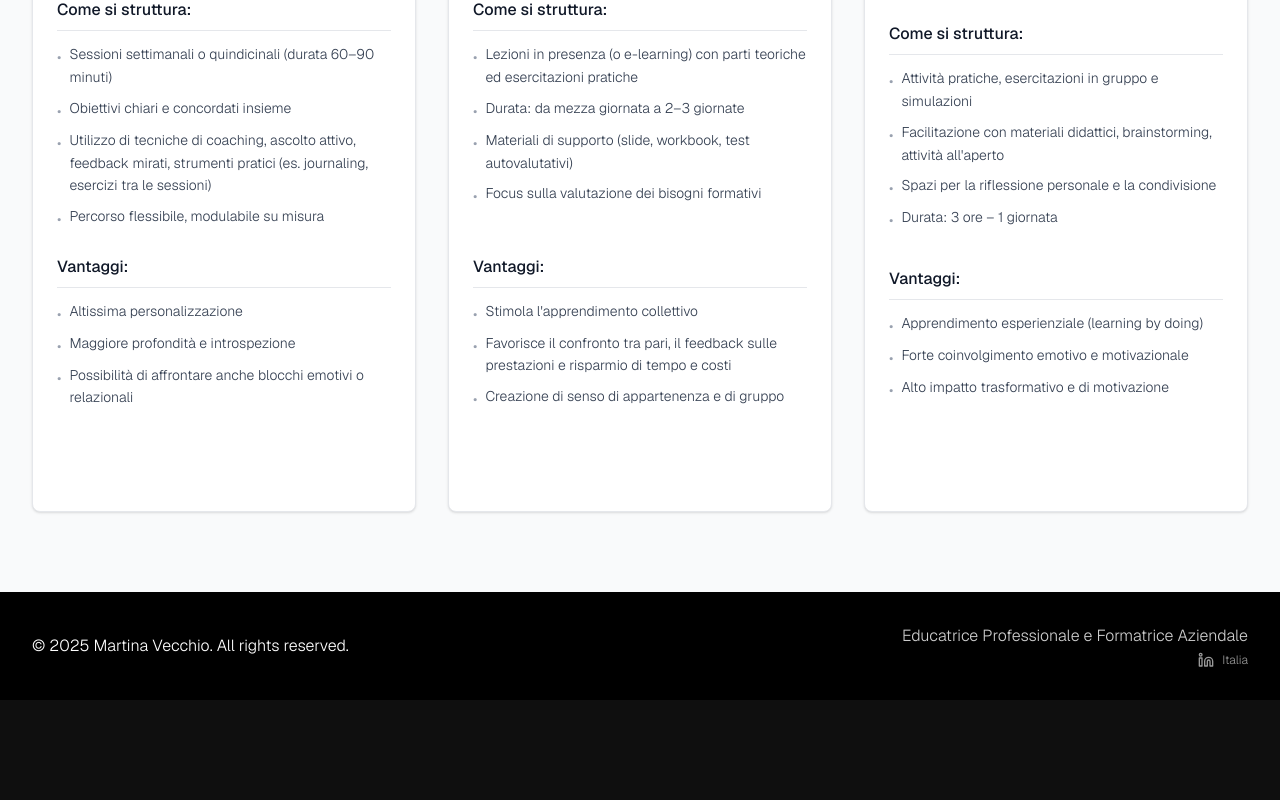
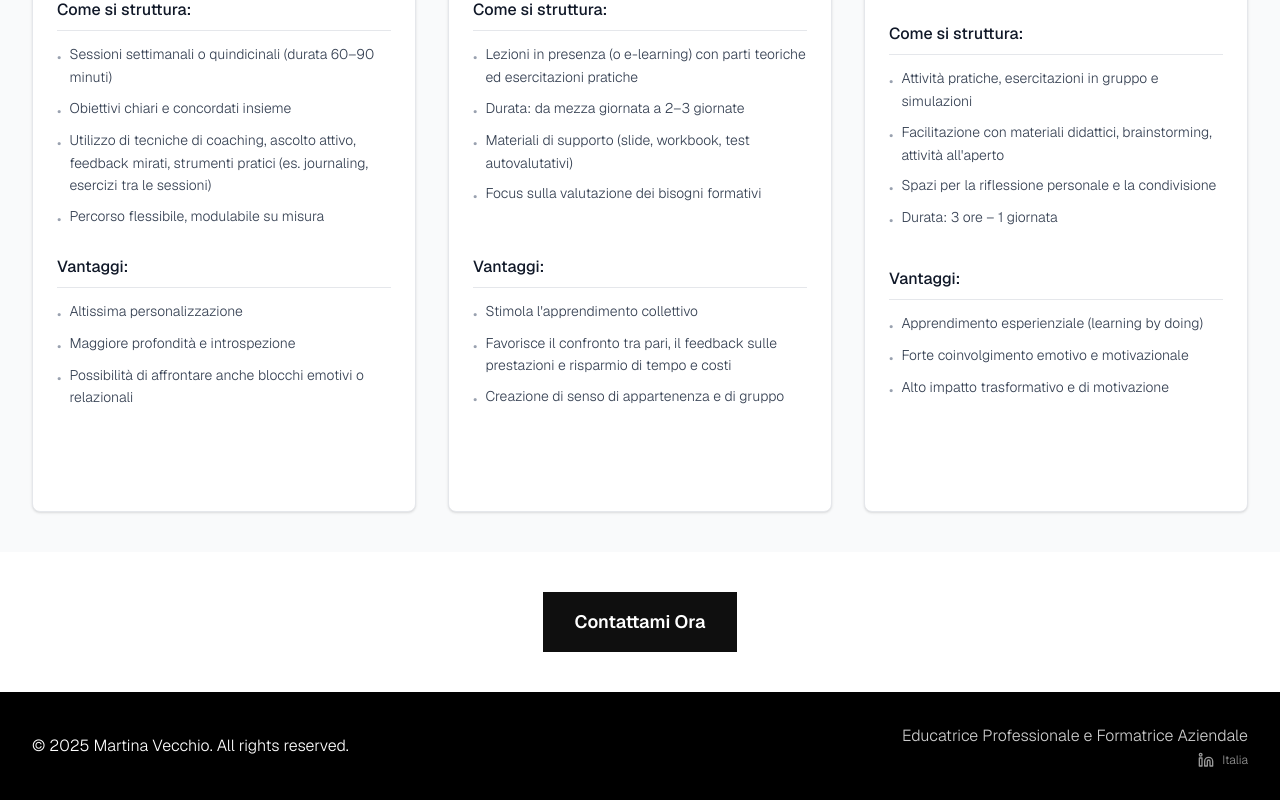
Before and after one commit to ezequiasaramburu/martina-website, a Next.js app: page /coaching in a window 1280 px wide. Shown: the part 1215-2015 px from the top of the page. Before the commit the page ends 1915 px from the top, so only its background shows below. Built offline with nearby package versions, Linux system fonts and the light colour scheme.

Commit message:
add cta to coaching section

```diff
--- a/src/components/CoachingModalities.tsx
+++ b/src/components/CoachingModalities.tsx
@@ -1,4 +1,6 @@
 "use client";
+
+import Link from "next/link";
 
 interface DetailSection {
   title: string;
@@ -154,7 +156,8 @@ const CoachingModalities = () => {
   ];
 
   return (
-    <section className="bg-gray-50 py-20 px-8">
+    <>
+      <section className="bg-gray-50 pt-20 pb-10 px-8">
         <div className="max-w-7xl mx-auto">
           {/* Section Title */}
           <h2 className="text-4xl md:text-5xl lg:text-6xl font-light text-gray-900 text-center mb-16 leading-tight">
@@ -169,6 +172,18 @@ const CoachingModalities = () => {
           </div>
         </div>
       </section>
+      <section className="py-10 px-8 bg-white">
+        <div className="max-w-4xl mx-auto text-center">
+          <Link
+            href="/contact"
+            className={`inline-block px-8 bg-dark-900 py-4 font-semibold text-lg`}
+            style={{ color: "white" }}
+          >
+            Contattami Ora
+          </Link>
+        </div>
+      </section>
+    </>
   );
 };
 
```
Also changed, not shown: src/components/ContactInfo.tsx (+0 -7 lines). Lines whose indentation alone changed are shown as unchanged.
